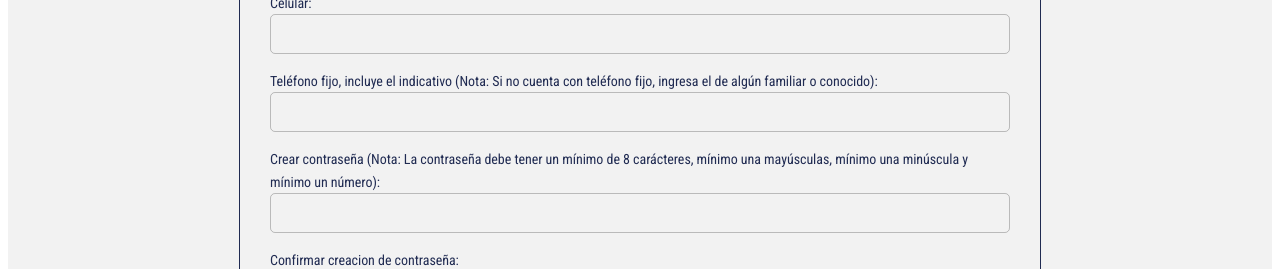
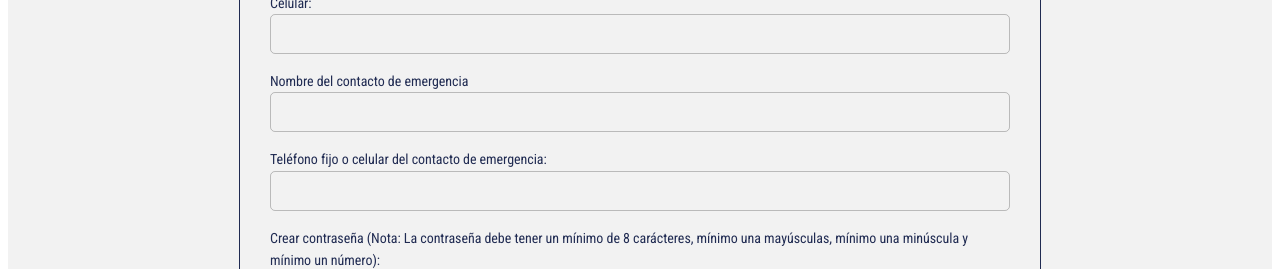
Before and after one commit to Dtonante/frontend-sociodemografico, a React (Vite) app: page /InfoUsuario in a window 1280 px wide. Shown: the part 858-1127 px from the top of the page. Built offline with nearby package versions, Linux system fonts and the light colour scheme; no server answers.

Commit message:
ultimo comit antes de subir melo

```diff
--- a/src/views/vistas formulario/VistaDatosProfesional.js
+++ b/src/views/vistas formulario/VistaDatosProfesional.js
@@ -490,7 +490,7 @@ const VistaDatosProfesional = () => {
 
                         {/* servicios con los que no cuentan */}
                         <FormControl fullWidth sx={{ mb: 2 }} error={!!errors.selectedServiciosQueNoCuentan} >
-                            <Typography variant="h6" sx={{ fontFamily: 'Roboto Condensed', color: '#202B52' }}>Seleccione los servicios con los que NO cuenta la vivienda (se pueden seleccionar varias opciones): </Typography>
+                            <Typography variant="h6" sx={{ fontFamily: 'Roboto Condensed', color: '#202B52' }}>Seleccione los servicios con los que <strong>NO</strong> cuenta la vivienda (se pueden seleccionar varias opciones): </Typography>
                             <Select
                                 multiple
                                 onBlur={handleBlur}
--- a/src/views/vistas formulario/VistaDatosProfesional2.js
+++ b/src/views/vistas formulario/VistaDatosProfesional2.js
@@ -199,7 +199,7 @@ const VistaDatosProfesional2 = () => {
     };
 
     return (
-        <div style={{ backgroundColor: '#F2F2F2', paddingTop: '3%', paddingBottom: '3%', height: '100%' }}>
+        <div style={{ backgroundColor: '#F2F2F2', paddingTop: '3%', paddingBottom: '3%', height: '100vh' }}>
             <div style={{ textAlign: 'center', marginBottom: '1%', marginTop: '-1%' }}>
                 <img
                     src="public/logo_form.png"
@@ -384,7 +384,7 @@ const VistaDatosProfesional2 = () => {
                             </>
                         )}
 
-                        <Typography variant="h6" sx={{ fontFamily: 'Roboto Condensed', color: '#202B52' }}>Cantidad de personas con las que NO vive pero dependen económicamente de usted:</Typography>
+                        <Typography variant="h6" sx={{ fontFamily: 'Roboto Condensed', color: '#202B52' }}>Cantidad de personas con las que <strong>NO</strong> vive pero dependen económicamente de usted:</Typography>
                         <TextField select name="var_personasDependeciaEconimica" variant="outlined" value={var_personasDependeciaEconimica} onChange={manejoCambiosInputs} onBlur={handleBlur} error={!!errors.var_personasDependeciaEconimica}
                             helperText={errors.var_personasDependeciaEconimica} fullWidth sx={{ mb: 2 }} FormHelperTextProps={{
                                 sx: {
--- a/src/views/vistas formulario/VistaDatosUsuario.js
+++ b/src/views/vistas formulario/VistaDatosUsuario.js
@@ -19,6 +19,8 @@ import React, { useState, useEffect } from "react";
 import { useNavigate } from "react-router-dom";
 import { DateTime } from "luxon"; // Para manejar y validar fechas
 import show_alert from "../../components/showAlert/alertFuntion";
+import '../../css/VistaHomeNuevoUsuario.css'
+
 
 const VistaDatosUsuario = () => {
   const minDate = DateTime.now().minus({ years: 18 }).toISODate(); // Fecha mínima: 18 años atrás
@@ -34,9 +36,11 @@ const VistaDatosUsuario = () => {
     var_grupoEtnico: "",
     date_fechaNacimiento: minDate,
     var_celular: "",
-    var_telefonoFijo: "",
+    var_telefonoEmergencia: "",
     var_contrasena: "",
-    confirmar_contrasena: "",
+    var_contactoEmergencia: "",
+    confirmar_contrasena: ""
+
   });
   const [tiposDocumento, setTiposDocumento] = useState([]);
   const navigate = useNavigate();
@@ -49,6 +53,13 @@ const VistaDatosUsuario = () => {
   // Validaciones basadas en los campos tocados
   useEffect(() => {
     const nuevosErrores = {};
+
+    if (touchedFields.var_contactoEmergencia && !formData.var_contactoEmergencia) {
+      nuevosErrores.var_contactoEmergencia = "El nombre del contacto de emergencia es obligatorio";
+    } else if (
+      formData.var_contactoEmergencia &&
+      !/^[a-zA-ZáéíóúÁÉÍÓÚñÑ\s]+$/.test(formData.var_contactoEmergencia)
+    )
 
       // Establecemos el valor mínimo de la fecha si es necesario
       if (!formData.date_fechaNacimiento) {
@@ -180,18 +191,18 @@ const VistaDatosUsuario = () => {
     }
 
     // Validación teléfono fijo (campo tipo String)
-    if (touchedFields.var_telefonoFijo) {
-      if (!formData.var_telefonoFijo.trim()) {
-        nuevosErrores.var_telefonoFijo = "El teléfono fijo es obligatorio";
-      } else if (!/^\d+$/.test(formData.var_telefonoFijo)) {
-        nuevosErrores.var_telefonoFijo =
-          "El teléfono fijo solo puede contener números";
-      } else if (formData.var_telefonoFijo.length < 10) {
-        nuevosErrores.var_telefonoFijo =
-          "El teléfono fijo debe tener al menos 10 dígitos";
-      } else if (formData.var_telefonoFijo.length > 12) {
-        nuevosErrores.var_telefonoFijo =
-          "El teléfono fijo no puede exceder los 12 dígitos";
+    if (touchedFields.var_telefonoEmergencia) {
+      if (!formData.var_telefonoEmergencia.trim()) {
+        nuevosErrores.var_telefonoEmergencia = "El numero del contacto de emergencia es obligatorio";
+      } else if (!/^\d+$/.test(formData.var_telefonoEmergencia)) {
+        nuevosErrores.var_telefonoEmergencia =
+          "El numero del contacto de emergencia solo puede contener números";
+      } else if (formData.var_telefonoEmergencia.length < 10) {
+        nuevosErrores.var_telefonoEmergencia =
+          "El numero del contacto de emergencia debe tener al menos 10 dígitos";
+      } else if (formData.var_telefonoEmergencia.length > 12) {
+        nuevosErrores.var_telefonoEmergencia =
+          "El numero del contacto de emergencia no puede exceder los 12 dígitos";
       }
     }
 
@@ -226,6 +237,8 @@ const VistaDatosUsuario = () => {
     } else if (formData.confirmar_contrasena !== formData.var_contrasena) {
       nuevosErrores.confirmar_contrasena = "Las contraseñas no coinciden";
     }
+
+
 
     // Actualizar los errores
     setErrors(nuevosErrores);
@@ -281,6 +294,22 @@ const VistaDatosUsuario = () => {
         [name]: value, // Actualizamos otros campos normalmente
       });
     }
+
+    if (name === "var_contactoEmergencia" || name === "var_contactoEmergencia") {
+      setFormData({
+        ...formData,
+        [name]: value.toUpperCase(), // Convertimos el valor a mayúsculas
+      });
+    } else {
+      setFormData({
+        ...formData,
+        [name]: value, // Actualizamos otros campos normalmente
+      });
+    }
+
+
+
+
   };
 
   const handleKeyPress = (event, fieldName) => {
@@ -288,13 +317,13 @@ const VistaDatosUsuario = () => {
 
     // Validación para campos como teléfono y número de documento (solo números)
     if (
-      fieldName === "var_telefonoFijo" ||
+      fieldName === "var_telefonoEmergencia" ||
       fieldName === "var_celular" ||
       fieldName === "var_numeroDocumento"
     ) {
       // Solo permitimos números
       regex = /^[0-9]*$/;
-    } else if (fieldName === "var_nombreCompleto") {
+    } else if (fieldName === "var_nombreCompleto" || fieldName === "var_contactoEmergencia") {
       // Solo permitimos letras (incluyendo acentos y ñ) y espacios
       regex = /^[a-zA-ZáéíóúÁÉÍÓÚñÑ\s]*$/;
     }
@@ -348,11 +377,12 @@ const VistaDatosUsuario = () => {
     // Definir expresiones regulares para cada tipo de campo
     const validationRules = {
       // Para campos que solo permiten números
-      var_telefonoFijo: /^[0-9]*$/,
+      var_telefonoEmergencia: /^[0-9]*$/,
       var_celular: /^[0-9]*$/,
       var_numeroDocumento: /^[0-9]*$/,
       // Para campos que solo permiten letras (incluyendo acentos y ñ) y espacios
       var_nombreCompleto: /^[a-zA-ZáéíóúÁÉÍÓÚñÑ\s]*$/,
+      var_contactoEmergencia: /^[a-zA-ZáéíóúÁÉÍÓÚñÑ\s]*$/,
       // Reglas específicas para el tipo de documento
       documento: {
         "Cédula de Ciudadanía (CC)": /^[0-9]*$/,
@@ -532,8 +562,8 @@ const VistaDatosUsuario = () => {
       nuevosErrores.var_celular = "El celular es obligatorio";
     }
 
-    if (!formData.var_telefonoFijo.trim()) {
-      nuevosErrores.var_telefonoFijo = "El teléfono fijo es obligatorio";
+    if (!formData.var_telefonoEmergencia.trim()) {
+      nuevosErrores.var_telefonoEmergencia = "El numero del contacto de emergencia es obligatorio";
     }
 
     if (!formData.var_contrasena.trim()) {
@@ -543,6 +573,12 @@ const VistaDatosUsuario = () => {
     if (!formData.confirmar_contrasena.trim()) {
       nuevosErrores.confirmar_contrasena = "Debe confirmar la contraseña";
     }
+
+    if (!formData.var_contactoEmergencia) {
+      nuevosErrores.var_contactoEmergencia = "El contacto de emergencia es obligatorio";
+    }
+
+
 
     if (Object.keys(nuevosErrores).length > 0) {
       setErrors(nuevosErrores);
@@ -568,7 +604,7 @@ const VistaDatosUsuario = () => {
         formData.date_fechaNacimiento
       );
       localStorage.setItem("var_celular", formData.var_celular);
-      localStorage.setItem("var_telefonoFijo", formData.var_telefonoFijo);
+      localStorage.setItem("var_telefonoEmergencia", formData.var_telefonoEmergencia);
 
       navigate("/DatosProfesionales");
     } catch (error) {
@@ -769,50 +805,17 @@ const VistaDatosUsuario = () => {
             >
               Género:
             </Typography>
-            <FormControl
-              component="fieldset"
-              sx={{ mb: 2 }}
-              error={!!errors.var_genero}
-            >
-              <RadioGroup
-                name="var_genero"
-                value={formData.var_genero}
-                onChange={handleInputChange}
-                row
-                onBlur={handleBlur}
-                sx={{
-                  height: "40px",
-                  fontFamily: "Poppins",
-                  fontSize: "16px",
-                }}
-              >
-                <FormControlLabel
-                  value="Masculino"
-                  control={<Radio />}
-                  label="Masculino"
-                />
-                <FormControlLabel
-                  value="Femenino"
-                  control={<Radio />}
-                  label="Femenino"
-                />
-                <FormControlLabel
-                  value="Otro"
-                  control={<Radio />}
-                  label="Otro"
-                />
-                <FormControlLabel
-                  value="Prefiero no decirlo"
-                  control={<Radio />}
-                  label="Prefiero no decirlo"
-                />
+            <FormControl className="genero"  component="fieldset"  sx={{ mb: 2}} error={!!errors.var_genero} >
+              <RadioGroup className="genero" name="var_genero" value={formData.var_genero} onChange={handleInputChange}  row onBlur={handleBlur} sx={{  height: "40px", fontFamily: "Poppins", fontSize: "16px", }} >
+                <FormControlLabel  value="Masculino"  control={<Radio />} label="Masculino" />
+                <FormControlLabel value="Femenino"  control={<Radio />}  label="Femenino" />
+                <FormControlLabel value="Otro" control={<Radio />} label="Otro" />
+                <FormControlLabel value="Prefiero no decirlo"  control={<Radio />} label="Prefiero no decirlo"  />
               </RadioGroup>
               {errors.var_genero && (
-                <Typography variant="caption" color="error">
-                  {errors.var_genero}
-                </Typography>
-              )}
+                <Typography variant="caption" color="error"> {errors.var_genero} </Typography> )}
             </FormControl>
+
             <Typography
               variant="h6"
               sx={{ fontFamily: "Roboto Condensed", color: "#202B52" }}
@@ -940,23 +943,61 @@ const VistaDatosUsuario = () => {
                 sx: { height: "40px", fontFamily: "Poppins", fontSize: "16px" }, inputProps: { maxLength: 12, }
               }}
             />
+
             <Typography
               variant="h6"
               sx={{ fontFamily: "Roboto Condensed", color: "#202B52" }}
             >
-              Teléfono fijo, incluye el indicativo (Nota: Si no cuenta con teléfono fijo, ingresa el de algún familiar o conocido):
+              Nombre del contacto de emergencia
             </Typography>
             <TextField
-              name="var_telefonoFijo"
+              name="var_contactoEmergencia"
+              type="text"
               variant="outlined"
-              value={formData.var_telefonoFijo}
+              value={formData.var_contactoEmergencia}
               onChange={handleInputChange}
-              onKeyPress={(event) => handleKeyPress(event, "var_telefonoFijo")} // Condicional basado en el nombre del campo
+              onKeyPress={(event) =>
+                handleKeyPress(event, "var_contactoEmergencia")
+              }
               fullWidth
               sx={{ mb: 2 }}
               onBlur={handleBlur}
-              error={!!errors.var_telefonoFijo}
-              helperText={errors.var_telefonoFijo}
+              error={!!errors.var_contactoEmergencia}
+              helperText={errors.var_contactoEmergencia}
+              FormHelperTextProps={{
+                sx: {
+                  marginLeft: 0, // Ajusta el margen izquierdo para alinear el texto
+                },
+              }}
+              InputProps={{
+                sx: {
+                  height: "40px",
+                  fontFamily: "Poppins",
+                  fontSize: "16px",
+                },
+              }}
+            />
+
+
+
+
+            <Typography
+              variant="h6"
+              sx={{ fontFamily: "Roboto Condensed", color: "#202B52" }}
+            >
+              Teléfono fijo o celular del contacto de emergencia:
+            </Typography>
+            <TextField
+              name="var_telefonoEmergencia"
+              variant="outlined"
+              value={formData.var_telefonoEmergencia}
+              onChange={handleInputChange}
+              onKeyPress={(event) => handleKeyPress(event, "var_telefonoEmergencia")} // Condicional basado en el nombre del campo
+              fullWidth
+              sx={{ mb: 2 }}
+              onBlur={handleBlur}
+              error={!!errors.var_telefonoEmergencia}
+              helperText={errors.var_telefonoEmergencia}
               FormHelperTextProps={{ sx: { marginLeft: 0 } }}
               InputProps={{
                 sx: { height: "40px", fontFamily: "Poppins", fontSize: "16px" }, inputProps: { maxLength: 10, }
--- a/src/views/vistas formulario/VistaHomeNuevoUsuario.js
+++ b/src/views/vistas formulario/VistaHomeNuevoUsuario.js
@@ -59,11 +59,11 @@ const VistaHomeUsuarioNuevo = () => {
                     }}
                 >
                     <p style={{ margin: 0, color: '#1b263b', fontSize: '14px', fontFamily: 'Poppins' }}>
-                        <strong style={{ fontFamily: 'Roboto Condensed' }}>Importante: </strong>El perfil sociodemográfico es un instrumento creado para reconocer cuáles son
+                        <strong style={{ fontFamily: 'Roboto Condensed', fontSize: "16px" }}>Importante: </strong>El perfil sociodemográfico es un instrumento creado para reconocer cuáles son
                         las características de la población trabajadora que se tienen en La Institución
                         Universitaria ESUMER.<br/> <br/>
 
-                        Si has finalizado alguno de los siguientes niveles académicos: bachillerato, técnico, tecnológico, pregrado, posgrado, maestría o doctorado, asegúrate de contar con la certificación correspondiente en formato PDF.
+                        Si has finalizado alguno de los siguientes niveles académicos: bachillerato, técnico, tecnológico, pregrado, posgrado, maestría o doctorado, asegúrate de contar con la certificación correspondiente en formato PDF para ser <strong>adjuntado en el formulario.</strong>
                     </p>
                 </div>
 
--- a/src/views/vistas formulario/VistaProteccionDatos.js
+++ b/src/views/vistas formulario/VistaProteccionDatos.js
@@ -94,9 +94,9 @@ const VistaProteccionDatos = () => {
 
             <strong style={{ fontFamily: 'Roboto Condensed', textAlign: 'center',  display: 'block', fontSize: '20px'}}>Autorización tratamiento de datos general:</strong>
             <br/>
-            Indícanos si en tu calidad de trabajador de Institución nos autorizas para
-            conocerte mejor y a comunicarnos contigo a través de los canales de contacto
-            que nos has suministrado directamente
+            Indícanos si en tu calidad de trabajador de la Institución nos autorizas para
+            conocerte mejor y comunicarnos contigo a través de los canales de contacto
+            que nos has suministrado directamente.
           </p>
         </div>
 
```
Also changed, not shown: src/css/VistaHomeNuevoUsuario.css (+30 -3 lines), src/views/vistas formulario/VistaAgradesimientos.js (+7 -7 lines), src/views/vistas formulario/VistaDatosProfesional7.js (+15 -7 lines), src/views/vistas formulario/VistaDatosProfesional8.js (+66 -1 lines). Lines whose indentation alone changed are shown as unchanged.
